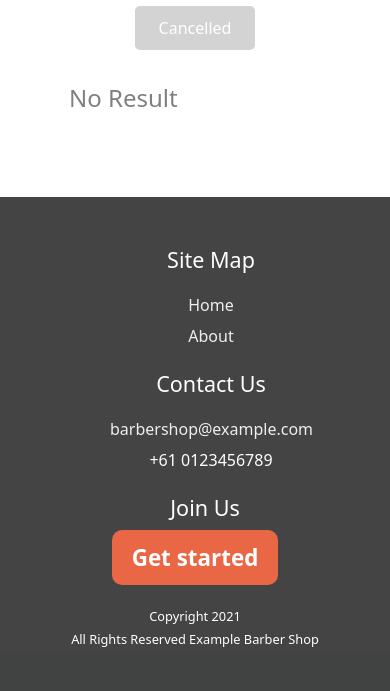
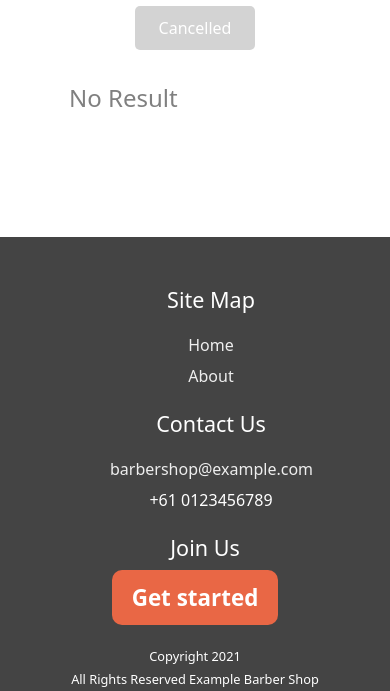
Before and after one commit to BuddyLich/django_practices, a Django app: page /back_stage/ in a window 390 px wide. Shown: the part 248-939 px from the top of the page. Before the commit the page ends 895 px from the top, so only its background shows below. Run offline with Django 3.2, Linux system fonts and the light colour scheme; the visitor is signed in with stand-in values (Sample User, id 1); data that the repository does not hold is empty; some libraries are stand-ins or nearby versions; some web fonts are replaced.

Commit message:
adjust the booking list main area margin

```diff
--- a/barber_shop_booking_system/booking/static/booking/css/booking.css
+++ b/barber_shop_booking_system/booking/static/booking/css/booking.css
@@ -165,6 +165,7 @@
 
 .pagination-section {
   padding: 20px 10px;
+  margin: 50px 0 80px 0;
 }
 
 .page-btn {
@@ -209,3 +210,9 @@
     margin-top: 100px;
   }
 }
+
+@media(max-width: 800px) {
+  .pagination-section {
+    margin: 20px auto;
+  }
+}
--- a/barber_shop_booking_system/booking/static/booking/css/main.css
+++ b/barber_shop_booking_system/booking/static/booking/css/main.css
@@ -149,7 +149,7 @@
 
 .copyright-first p,
 .copyright-second p {
-  margin: 5 2px;
+  margin: 5px 5px;
   align-items: center;
 }
 
```
